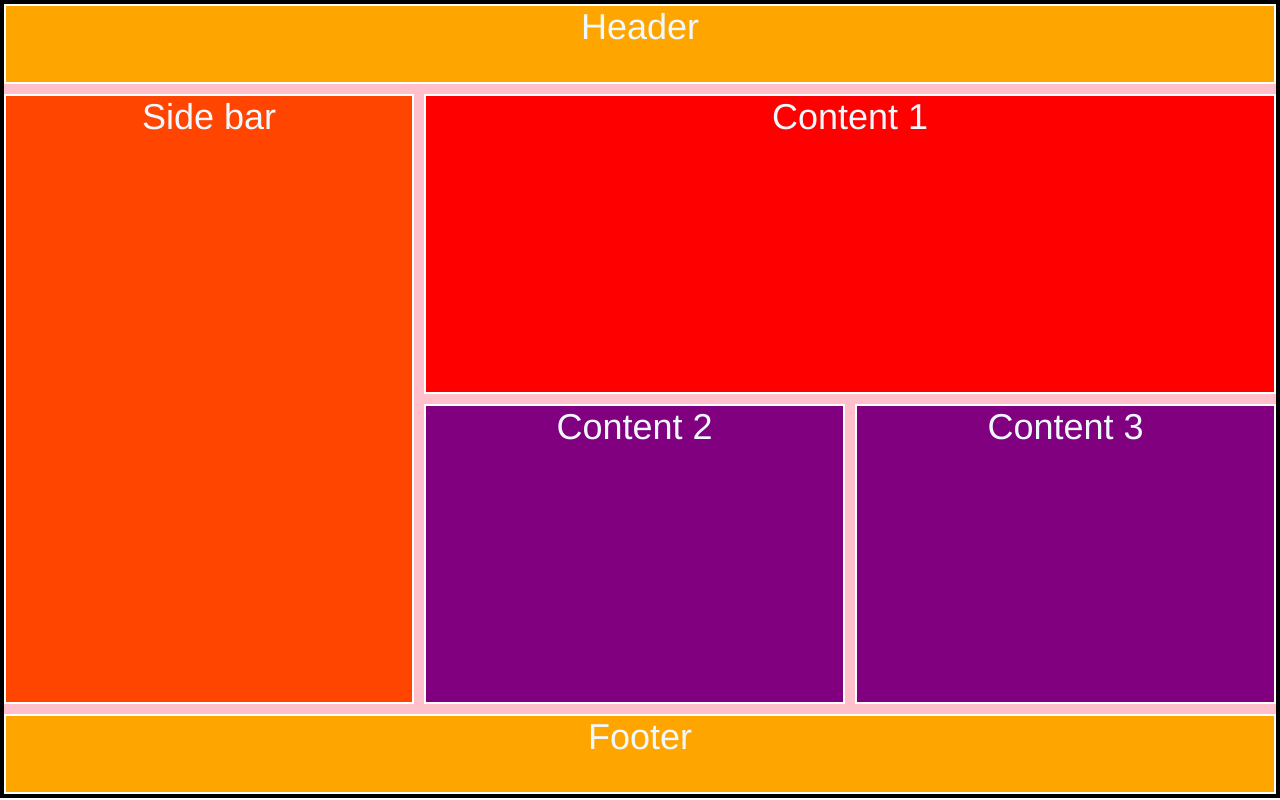
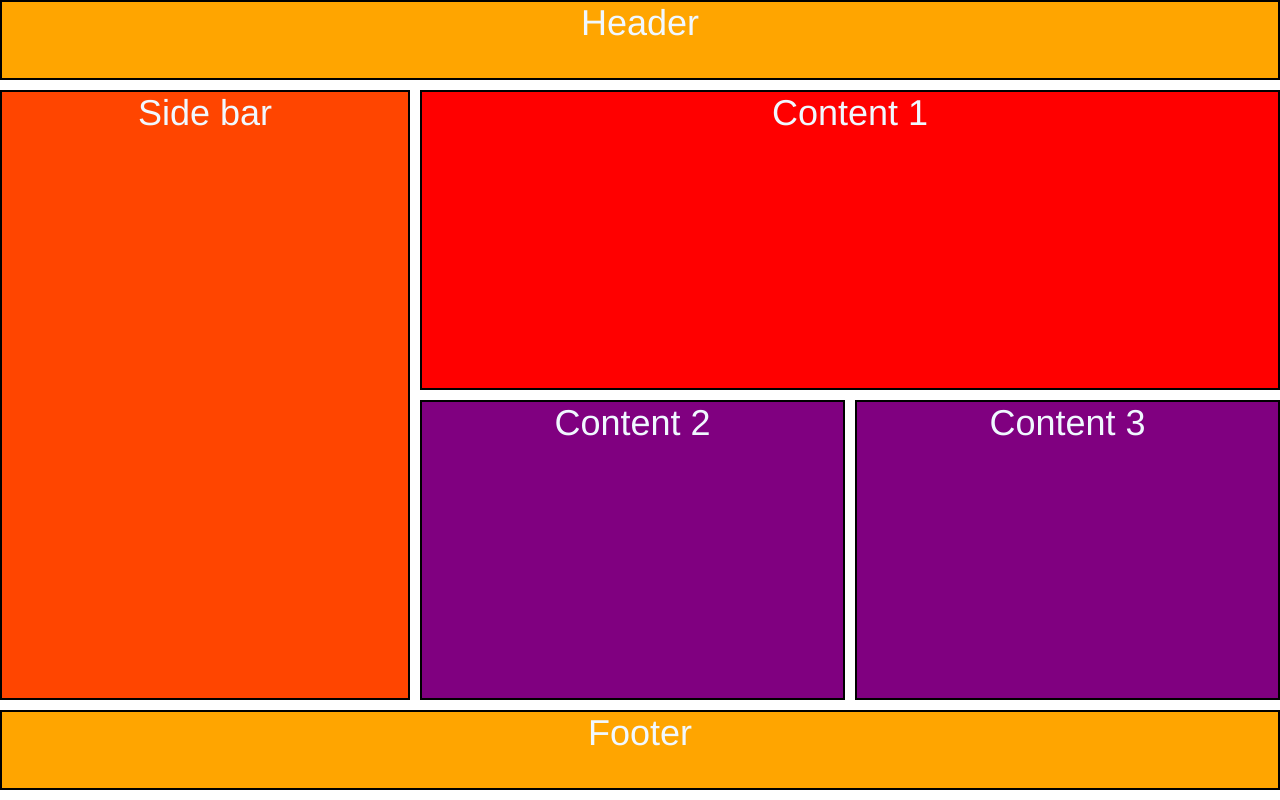
Before and after one commit to dawerkazmi/Layout, a plain HTML site: page index.html in a window 1280 px wide. Drawn offline with Linux system fonts and the light colour scheme.

Commit message:
Layout Practice

```diff
--- a/style.css
+++ b/style.css
@@ -9,9 +9,6 @@
 
 .parent {
     margin:0 auto;
-    border: 4px solid black;
-    background-color: pink;
-
     display: grid;
     grid-template-columns: 100px 300px 100px;
     grid-template-rows: 80px 300px 300px 80px;
@@ -20,13 +17,13 @@
 }
 
 .box1 {
-    border: 2px solid white;
+    border: 2px solid black;
     grid-column-start: 1;
     grid-column-end: 6;
     background-color: orange;
 }
 .box2 {
-    border: 2px solid white;
+    border: 2px solid black;
     grid-row-start: 2;
     grid-row-end: 4;
     grid-column-start: 1;
@@ -34,23 +31,23 @@
     background-color: orangered;
 }
 .box3 {
-    border: 2px solid white;
+    border: 2px solid black;
     grid-column-start: 3;
     grid-column-end: 6;
     background-color: red;
 }
 .box4 {
-    border: 2px solid white;
+    border: 2px solid black;
     grid-column-start: 3;
     grid-column-end: 5;
    background-color: purple;
 }
 .box5 {
-    border: 2px solid white;
+    border: 2px solid black;
    background-color: purple;
 }
 .box6 {
-    border: 2px solid white;
+    border: 2px solid black;
     grid-column-start: 1;
     grid-column-end: 6;
    background-color: orange;
```
